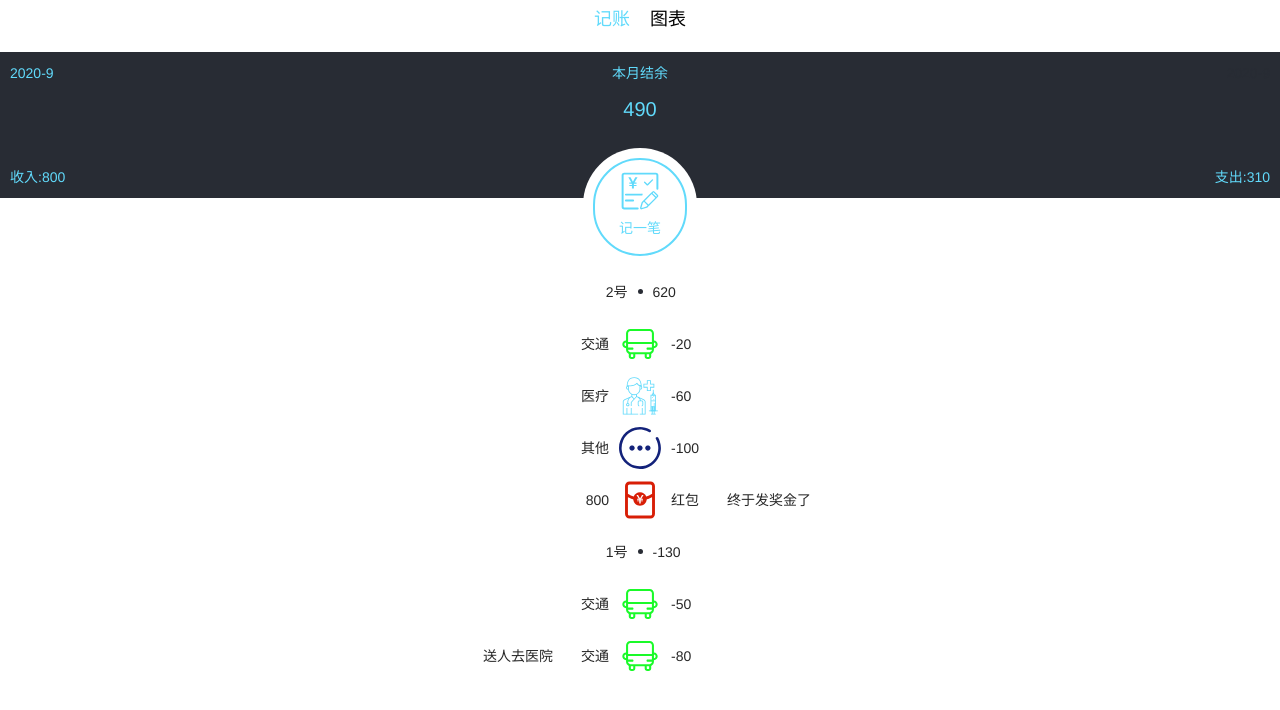
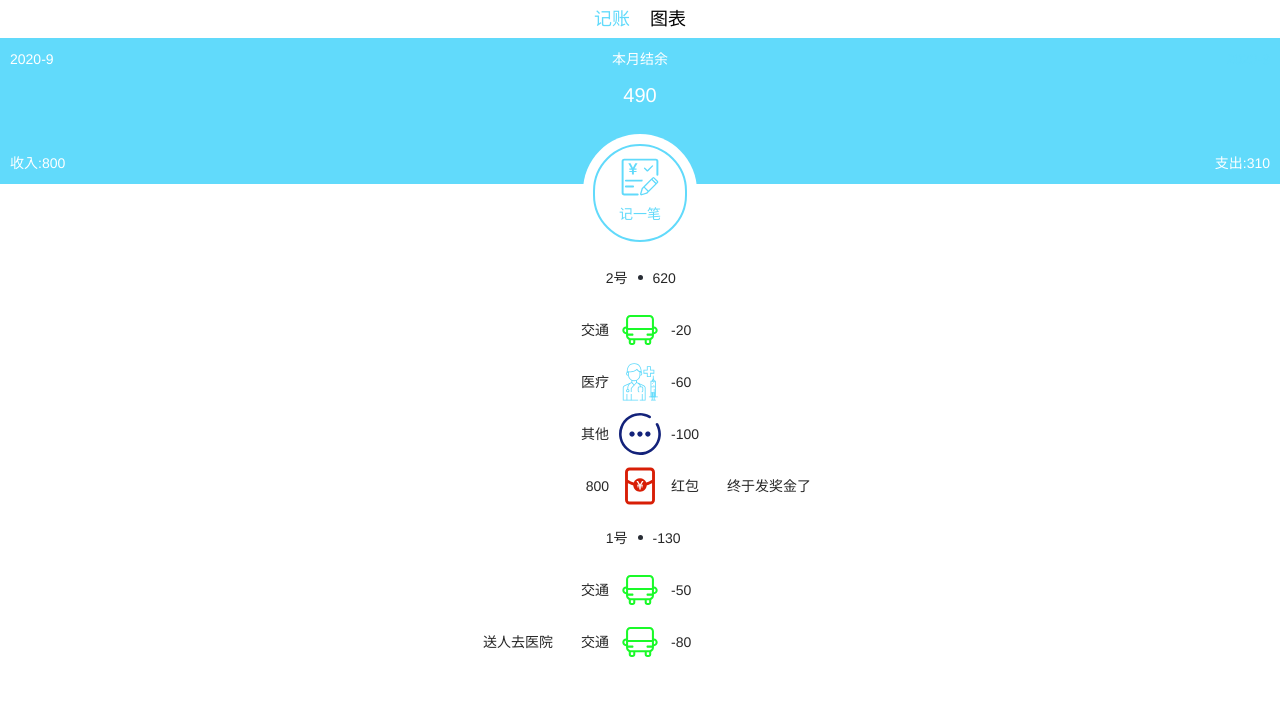
Before and after one commit to Freddy-Gong/charge-account-2, a React app: page /chart#/money in a window 1280 px wide. Shown: the top 710 px of the page. Built offline with nearby package versions, Linux system fonts and the light colour scheme; the HTML template or start-up script is replaced by a standard one.

Commit message:
样式更改

```diff
--- a/src/App.tsx
+++ b/src/App.tsx
@@ -16,6 +16,7 @@ const Nav = styled.nav`
   > ul{
     display:flex;
     justify-content:center;
+    margin-bottom:0px;
     > li{
       padding:5px 10px;
       > a{
--- a/src/view/Money.tsx
+++ b/src/view/Money.tsx
@@ -7,15 +7,15 @@ import useTags from 'Hook/useTags'
 import Time from 'Components/TIme'
 
 const Wrapper = styled.section`
-    background:rgb(40,44,52);
-    color:rgb(97,218,251);
+    background:rgb(97,218,251);
+    color:white;
     height:20%;
     > header {
         display:flex;
         justify-content:space-between;
         padding:10px 10px;
         > .in{
-            color:rgb(40,44,52);
+            color:rgb(97,218,251);
         }
     }
     > main{
```
